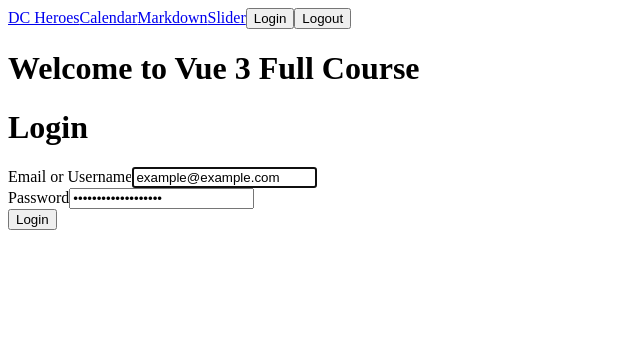
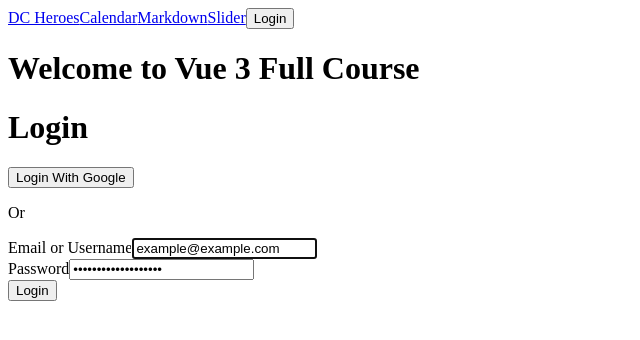
Before and after one commit to dychw/vue3-tutorial, a Vue app: page / in a window 1280 px wide. Both pictures are taken after a click on the button "Login". Shown: the top 340 px of the page, without its empty margins (0-640 px from the left). Built offline with nearby package versions, Linux system fonts and the light colour scheme; the HTML template or start-up script is replaced by a standard one.

Commit message:
Add google auth

```diff
--- a/src/App.vue
+++ b/src/App.vue
@@ -1,5 +1,5 @@
 <template>
-  <AppHeader @open-login-model="isLoginOpen = true" />
+  <AppHeader :isLoggedInP="isLoggedIn" @open-login-model="isLoginOpen = true" />
   <div class="w-full flex">
     <router-view></router-view>
   </div>
--- a/src/components/AppHeader.vue
+++ b/src/components/AppHeader.vue
@@ -9,14 +9,17 @@
       :to="item.to"
       >{{ item.title }}</router-link
     >
-    <button class="mx-2" @click="$emit('open-login-model')">Login</button>
-    <button class="mx-2" @click="logout">Logout</button>
+    <button v-if="isLoggedInP" class="mx-2" @click="logout">Logout</button>
+    <button v-else class="mx-2" @click="$emit('open-login-model')">
+      Login
+    </button>
   </nav>
 </template>
 
 <script>
 import firebase from "../utilities/firebase";
 export default {
+  props: { isLoggedInP: Boolean },
   data() {
     return {
       list: [
@@ -34,10 +37,12 @@ export default {
         .signOut()
         .then((res) => {
           console.log("logged out successfully");
+          console.log("response:");
           console.log(res);
         })
         .catch((e) => {
           console.log("logging out failed");
+          console.log("error:");
           console.log(e);
         });
     },
--- /dev/null
+++ b/src/components/Login/GoogleLogin.vue
@@ -0,0 +1,31 @@
+<template>
+  <section class="mt-5 text-center">
+    <button class="border px-2 rounded" @click="loginWithGoogle">
+      Login With Google
+    </button>
+  </section>
+</template>
+
+<script>
+import firebase from "../../utilities/firebase";
+export default {
+  methods: {
+    loginWithGoogle() {
+      var provider = new firebase.auth.GoogleAuthProvider();
+      firebase
+        .auth()
+        .signInWithPopup(provider)
+        .then(() => {
+          this.$emit("close-login-from-google");
+        })
+        .catch((error) => {
+          console.log(`code: ${error.code}`);
+          console.log(`message: ${error.message}`);
+          console.log(`credential: ${error.credential}`);
+        });
+    },
+  },
+};
+</script>
+
+<style></style>
--- a/src/components/LoginModal.vue
+++ b/src/components/LoginModal.vue
@@ -8,6 +8,8 @@
       <div class="z-30 m-auto bg-white p-2 rounded shadow w-1/3">
         <div class="p-2 border">
           <h1 class="text-2xl text-center">Login</h1>
+          <GoogleLogin @close-login-from-google="close" />
+          <p class="my-3 text-center">Or</p>
           <form class="p-2 m-2" @submit.prevent="submit">
             <div class="my-4">
               <label>Email or Username</label>
@@ -46,7 +48,9 @@
 
 <script>
 import firebase from "../utilities/firebase";
+import GoogleLogin from "./Login/GoogleLogin";
 export default {
+  components: { GoogleLogin },
   data() {
     return {
       email: "example@example.com",
```
